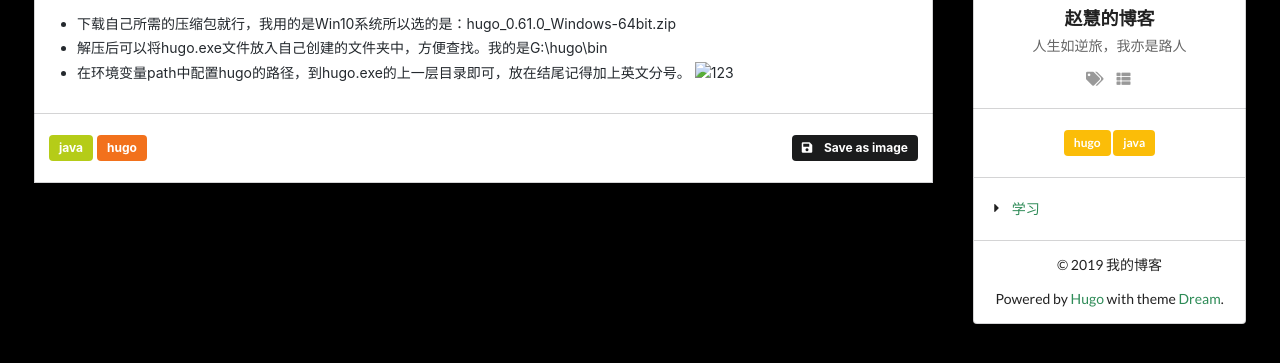
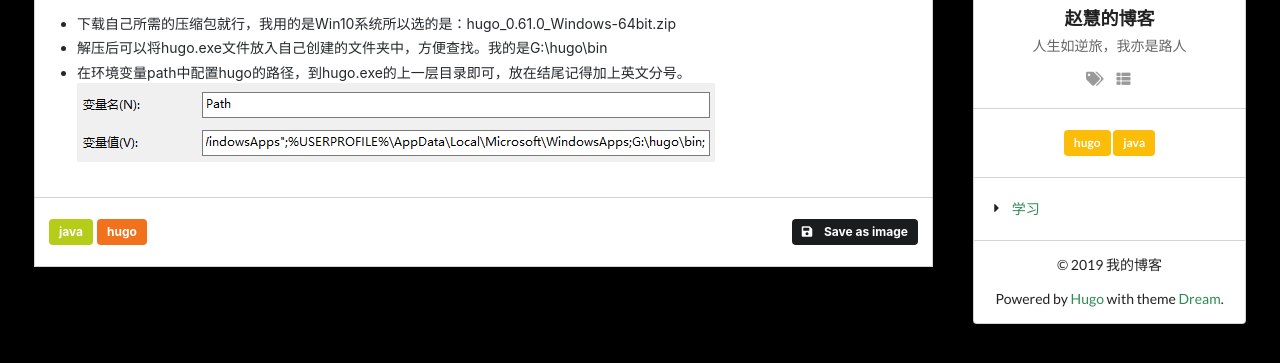
Before and after one commit to clown-magician/clown-magician.github.io, a plain HTML site: page post/san/index.html in a window 1280 px wide. Shown: the part 251-614 px from the top of the page. Drawn offline with Linux system fonts and the light colour scheme.

Commit message:
Update index.html

```diff
--- a/post/san/index.html
+++ b/post/san/index.html
@@ -95,7 +95,7 @@ Windows&#43;hugo创建属于自己的博客网站
 <li>下载自己所需的压缩包就行，我用的是Win10系统所以选的是：hugo_0.61.0_Windows-64bit.zip</li>
 <li>解压后可以将hugo.exe文件放入自己创建的文件夹中，方便查找。我的是G:\hugo\bin</li>
 <li>在环境变量path中配置hugo的路径，到hugo.exe的上一层目录即可，放在结尾记得加上英文分号。
-<img src="static/blog.png" alt="123" title="标题文字"></li>
+<img src="/static/blog.png" alt="123" title="标题文字"></li>
 </ul>
 </article>
     </section>
```
